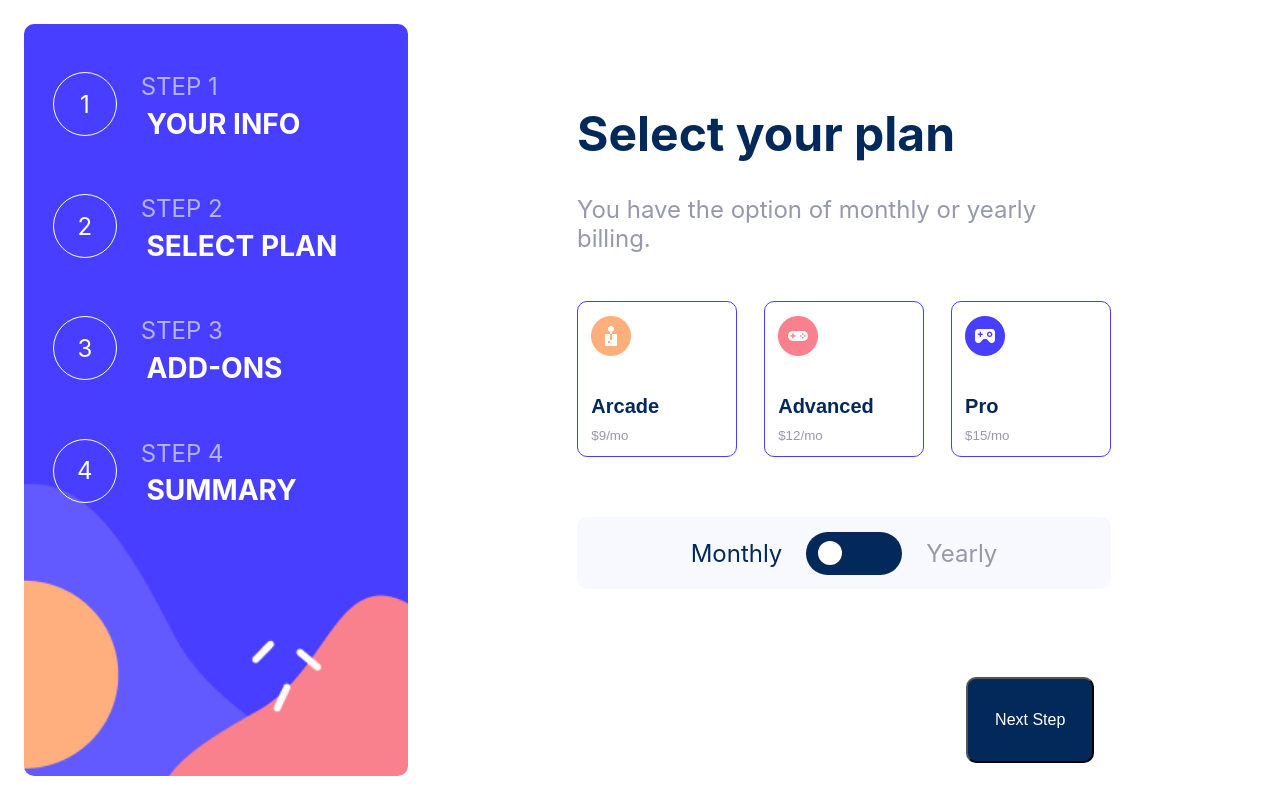
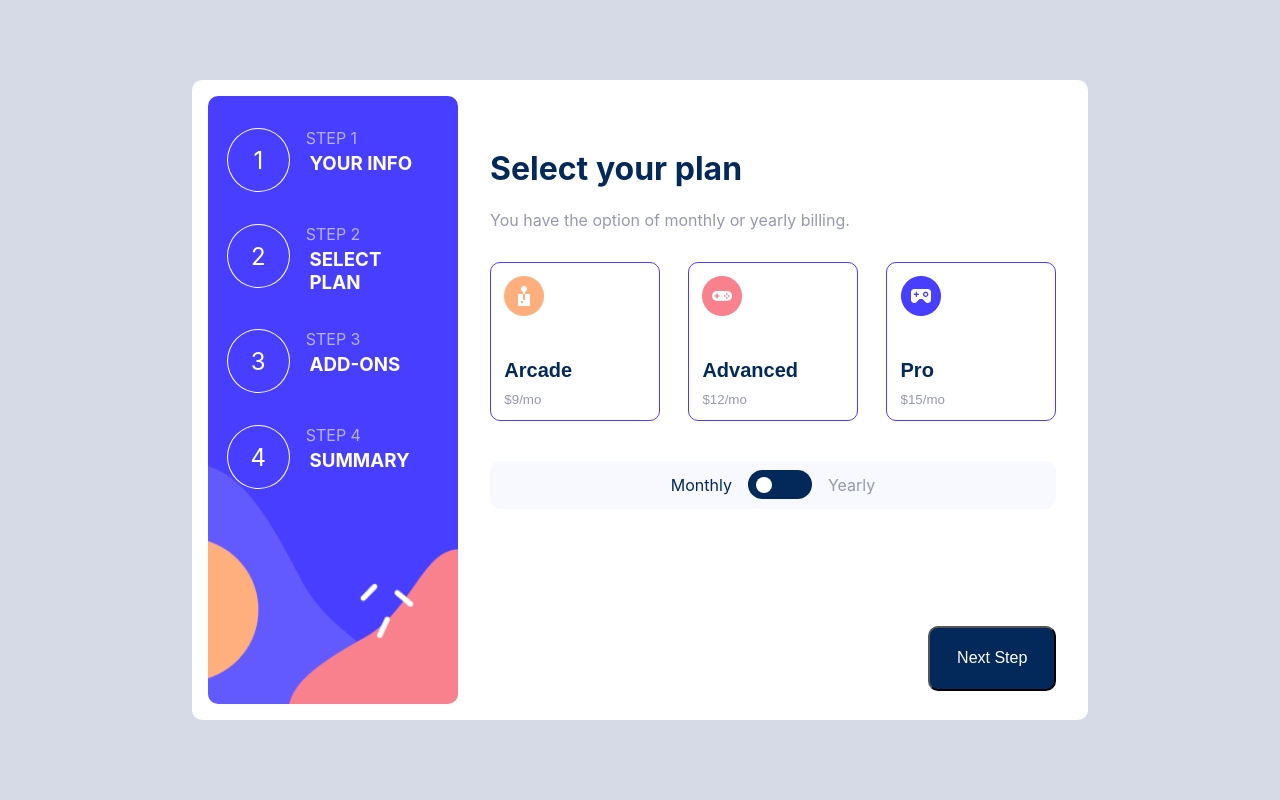
Before and after one commit to AliyaSalmanova1/multi-step-form, a React (Create React App) app: page /plan in a window 1280 px wide. Built offline with nearby package versions, Linux system fonts and the light colour scheme.

Commit message:
didn't notice space around form on desktop design (bg color was similar to figma's natural bg color), so added that

```diff
--- a/src/App.css
+++ b/src/App.css
@@ -1,17 +1,35 @@
 #root{
   width: 100vw;
   height: 100vh;
-  @media (min-width: 800px) and (min-height: 800px){
+  @media (min-width: 850px) and (min-height: 900px){
     font-size: 150%;
   }
+  background-color: #D6D9E6;
+  display: flex;
+  justify-content: center;
+  align-items: center;
 
 }
+body{
 
+}
 .page{
   padding: 1em;
   padding-right: 0;
   height: 100vh;
   display: flex;
+  background-color: white;
+  border-radius: 10px;
+  @media(orientation: landscape) and (min-width: 900px) and (min-height: 700px){
+    width: 70vw;
+
+
+  }
+  @media(orientation: landscape) and (min-height: 700px){
+
+    height: 80vh;
+
+  }
 
 
 }
@@ -38,7 +56,7 @@ h3, p{
   background-position: center;
   background-repeat: no-repeat;
   height: 100%;
-  width: 30vw;
+  width: 30%;
   min-width: 250px;
 
 
@@ -93,7 +111,7 @@ a:active{
 
 
   @media(max-width: 700px){
-    width: 20px;
+    /*width: 20px;*/
 
   }
 
@@ -122,7 +140,7 @@ a:active{
 
 
   @media(orientation: landscape){
-    min-width: 570px;
+    min-width: 500px;
     max-width: 630px;
   }
 
@@ -452,6 +470,16 @@ footer{
   justify-content: flex-end;
   height: 15%;
 
+
+
+
+  @media(orientation: landscape){
+    padding-right: 2em;
+    width: 50vw;
+    min-width: 500px;
+    max-width: 630px;
+  }
+
 }
 
 
@@ -477,3 +505,11 @@ footer{
   }
 
 }
+
+@media(orientation: landscape){
+  body{
+    min-width: 772px;
+    overflow-x: scroll;
+    min-height: 100vh;
+  }
+}
--- a/src/index.css
+++ b/src/index.css
@@ -5,6 +5,7 @@ body {
     sans-serif;
   -webkit-font-smoothing: antialiased;
   -moz-osx-font-smoothing: grayscale;
+
 }
 
 code {
```
